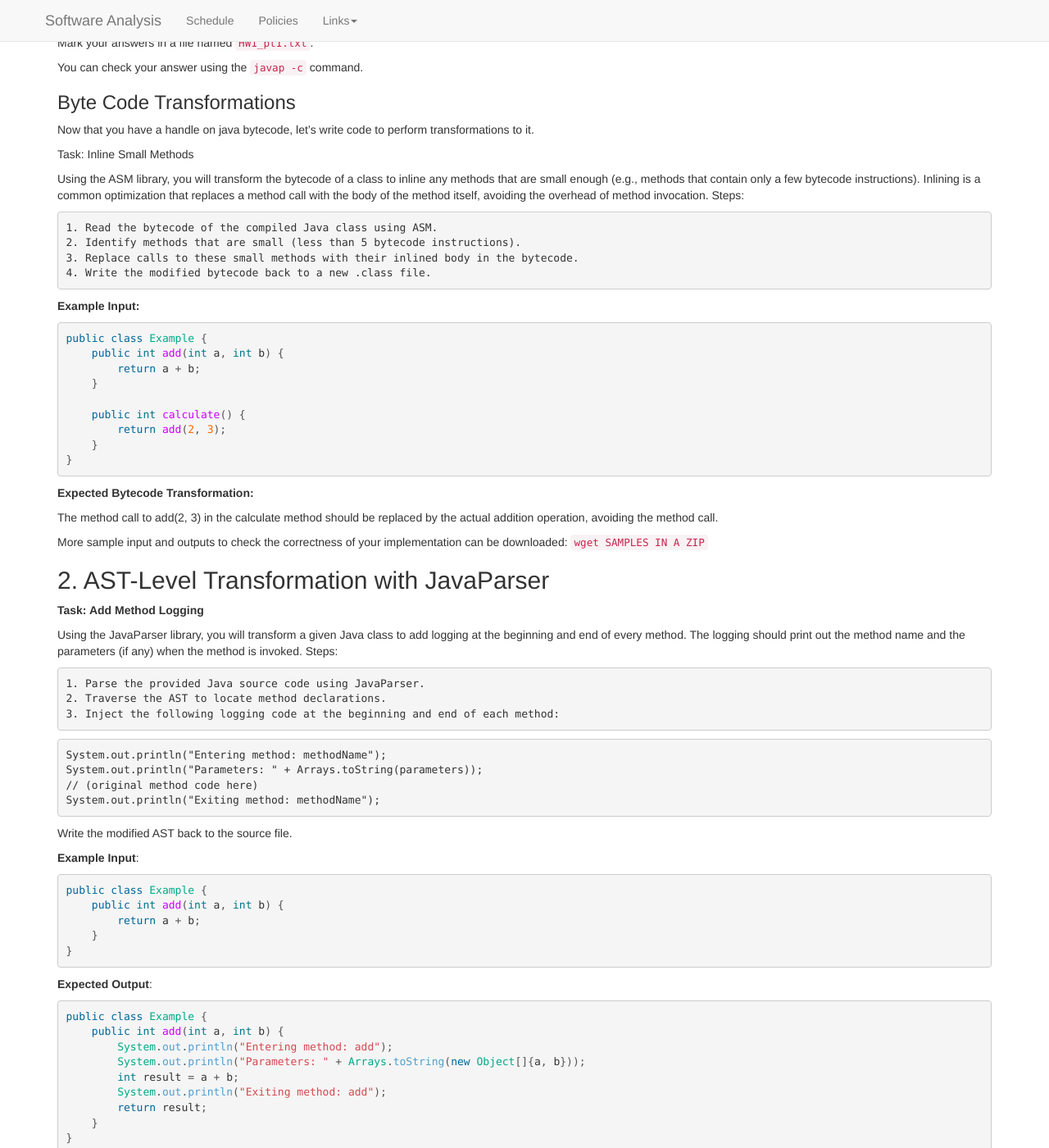
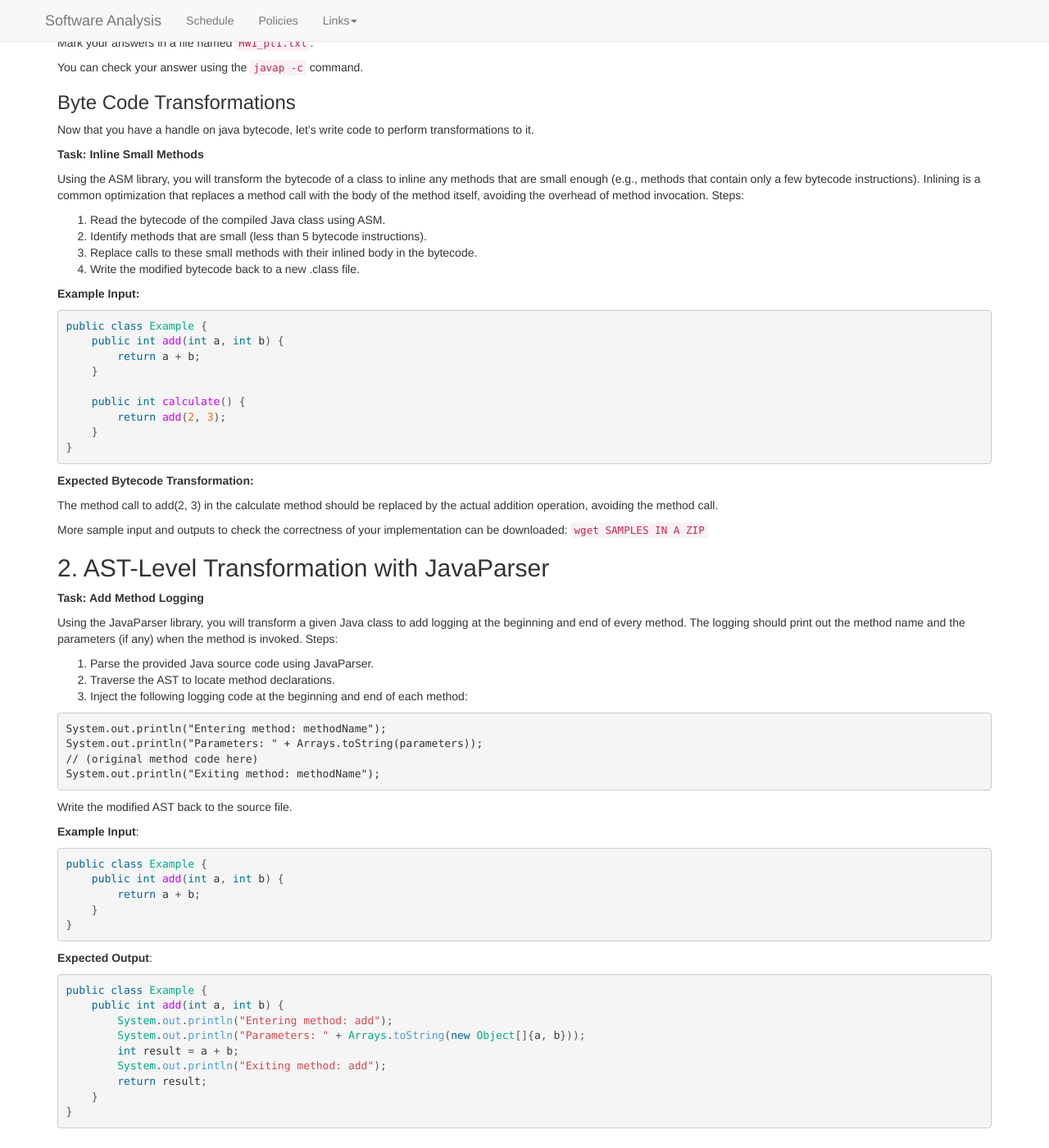
Before and after one commit to bmc-cs-software-analysis/383, a Jekyll site: the page built from hws/HW01.md, in a window 1280 px wide and 1400 px high, scrolled down 1479 px. Shown: the whole window at 82% size. Built offline with Jekyll 4.4.1, drawn with Linux system fonts in a browser that asks for light colours; nearby versions of some CDN libraries; some of the changed lines change nothing that is shown.

Commit message:
Update HW01.md

````diff
--- a/hws/HW01.md
+++ b/hws/HW01.md
@@ -134,15 +134,15 @@ You can check your answer using the `javap -c` command.
 
 Now that you have a handle on java bytecode, let's write code to perform transformations to it.
 
-Task: Inline Small Methods
+**Task: Inline Small Methods**
 
 Using the ASM library, you will transform the bytecode of a class to inline any methods that are small enough (e.g., methods that contain only a few bytecode instructions). Inlining is a common optimization that replaces a method call with the body of the method itself, avoiding the overhead of method invocation.
 Steps:
 
-    1. Read the bytecode of the compiled Java class using ASM.
-    2. Identify methods that are small (less than 5 bytecode instructions).
-    3. Replace calls to these small methods with their inlined body in the bytecode.
-    4. Write the modified bytecode back to a new .class file.
+1. Read the bytecode of the compiled Java class using ASM.
+2. Identify methods that are small (less than 5 bytecode instructions).
+3. Replace calls to these small methods with their inlined body in the bytecode.
+4. Write the modified bytecode back to a new .class file.
 
 
 **Example Input:**
@@ -172,9 +172,9 @@ More sample input and outputs to check the correctness of your implementation ca
 Using the JavaParser library, you will transform a given Java class to add logging at the beginning and end of every method. The logging should print out the method name and the parameters (if any) when the method is invoked.
 Steps:
 
-    1. Parse the provided Java source code using JavaParser.
-    2. Traverse the AST to locate method declarations.
-    3. Inject the following logging code at the beginning and end of each method:
+1. Parse the provided Java source code using JavaParser.
+2. Traverse the AST to locate method declarations.
+3. Inject the following logging code at the beginning and end of each method:
 
 ```
 System.out.println("Entering method: methodName");
````
